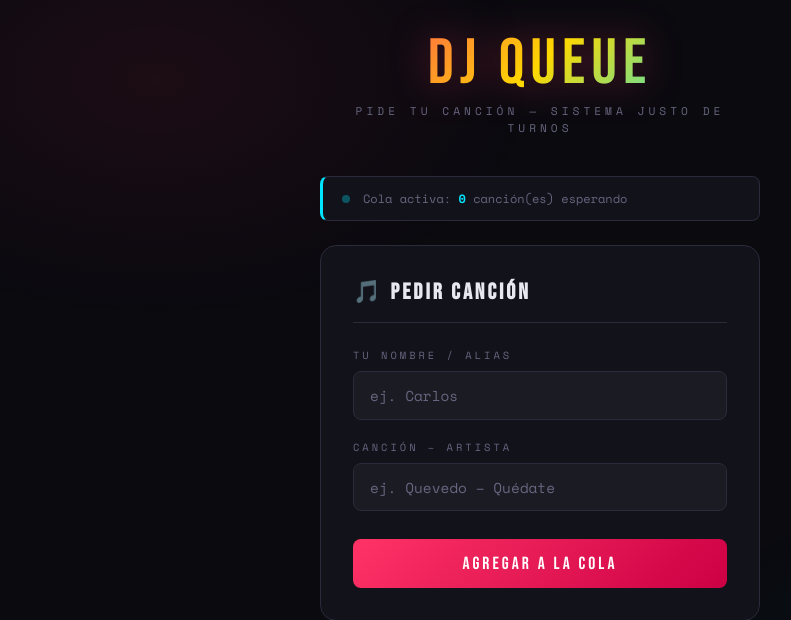
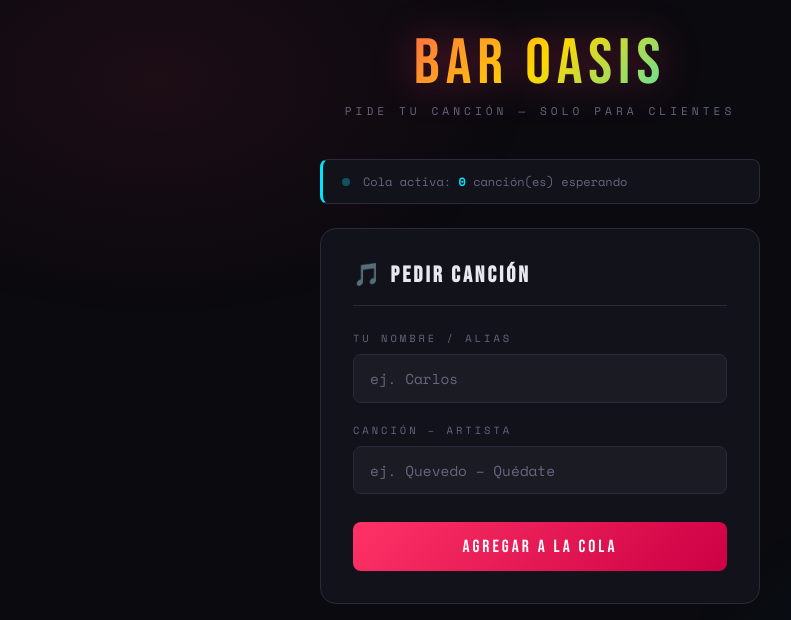
Before and after one commit to sebastianMartinezG/djqueue, a Flask app: page / in a window 1280 px wide. Shown: the top 620 px of the page, without its empty margins (100-891 px from the left). Run offline with Flask 3, Linux system fonts and the light colour scheme; data that the repository does not hold is empty.

Commit message:
Update logo and tagline in client.html

```diff
--- a/templates/client.html
+++ b/templates/client.html
@@ -290,8 +290,8 @@
 <div class="container">
 
   <header>
-    <div class="logo">DJ QUEUE</div>
-    <div class="tagline">Pide tu canción — Sistema justo de turnos</div>
+    <div class="logo">Bar Oasis</div>
+    <div class="tagline">Pide tu canción — Solo para clientes</div>
   </header>
 
   <div class="queue-counter">
```
